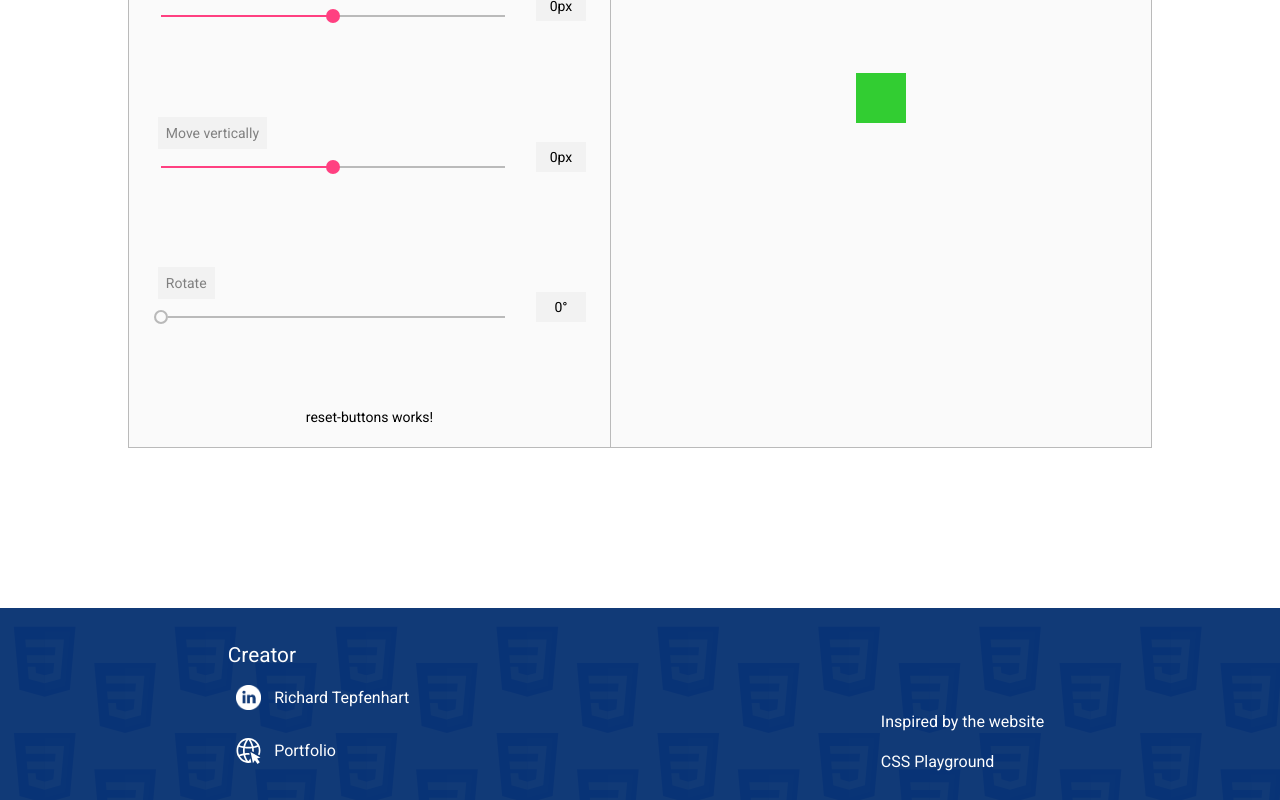
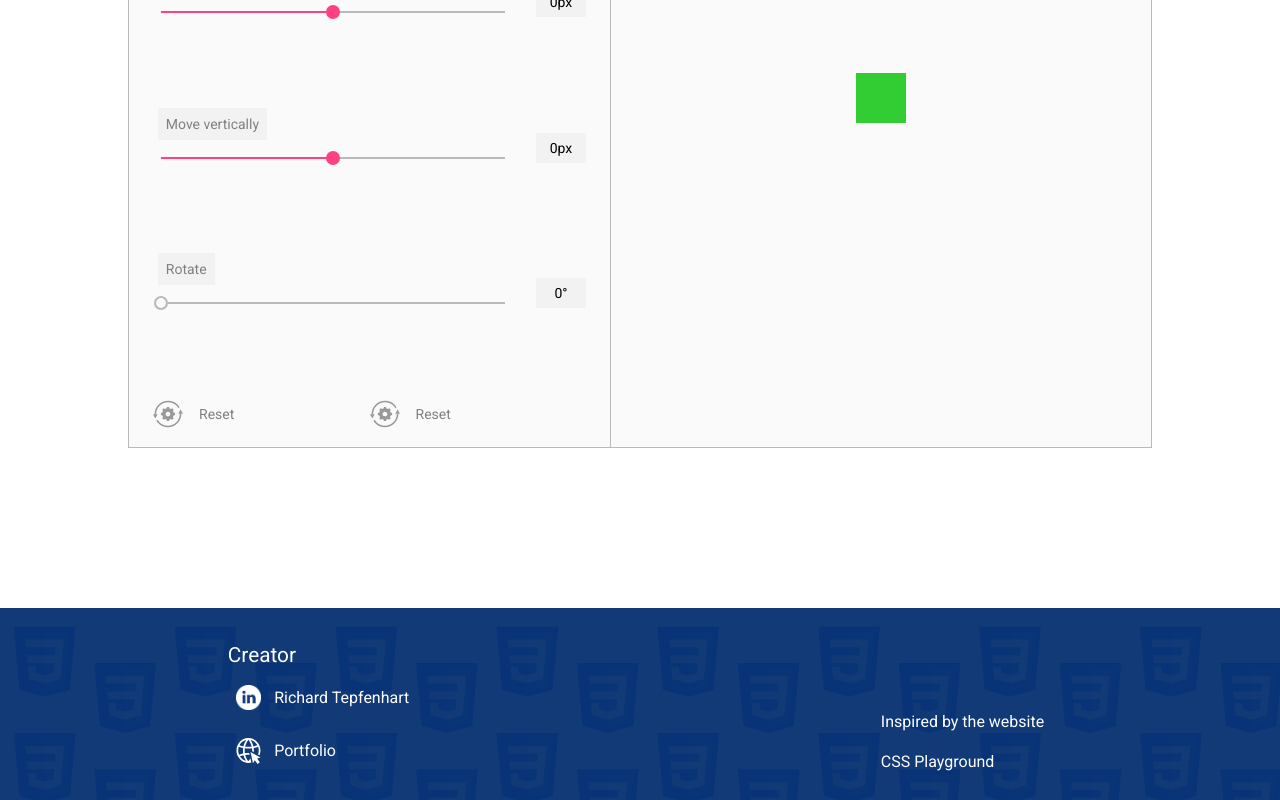
Before and after one commit to ocbtec/css-playground, an Angular app: page / in a window 1280 px wide. Shown: the part 888-1688 px from the top of the page. Built offline with nearby package versions, Linux system fonts and the light colour scheme.

Commit message:
styled reset button

```diff
--- a/src/app/reset-buttons/reset-buttons.component.html
+++ b/src/app/reset-buttons/reset-buttons.component.html
@@ -1 +1,9 @@
-<p>reset-buttons works!</p>
+<div class="reset-button-flexbox">
+  <div class="reset-button"></div>
+  <span class="reset-text">Reset</span>
+</div>
+
+<div class="reset-button-flexbox">
+  <div class="reset-button"></div>
+  <span class="reset-text">Reset</span>
+</div>
--- a/src/app/reset-buttons/reset-buttons.component.scss
+++ b/src/app/reset-buttons/reset-buttons.component.scss
@@ -0,0 +1,25 @@
+.reset-button-flexbox {
+  display: flex;
+  align-items: center;
+  flex: 1;
+}
+
+.reset-button {
+  width: 30px;
+  height: 30px;
+  margin-right: 1rem;
+  background-image: url('../../assets/reset-button-dark.svg');
+  background-size: contain;
+}
+
+.reset-button:hover {
+  background-color: #ff4081;
+  border-radius: 50%;
+  background-image: url('../../assets/reset-button-bright.svg');
+  background-size: contain;
+  cursor: pointer;
+}
+
+.reset-text {
+  color: gray;
+}
--- a/src/app/transform-tab/transform-tab.component.html
+++ b/src/app/transform-tab/transform-tab.component.html
@@ -2,5 +2,5 @@
   <ul *ngFor="let item of items" class="slider-wrapper">
     <app-slider [label]="item.label" [slider]="item.slider"></app-slider>
   </ul>
-  <app-reset-buttons></app-reset-buttons>
+  <app-reset-buttons class="reset-buttons-container"></app-reset-buttons>
 </div>
--- a/src/app/transform-tab/transform-tab.component.scss
+++ b/src/app/transform-tab/transform-tab.component.scss
@@ -11,3 +11,10 @@
   flex-grow: 1;
   width: 100%;
 }
+
+.reset-buttons-container {
+  display: flex;
+  padding: 0 1rem;
+  width: 100%;
+  height: 50px;
+}
```
Also changed, not shown: src/assets/reset-button-bright.svg (added), src/assets/reset-button-dark.svg (added).
